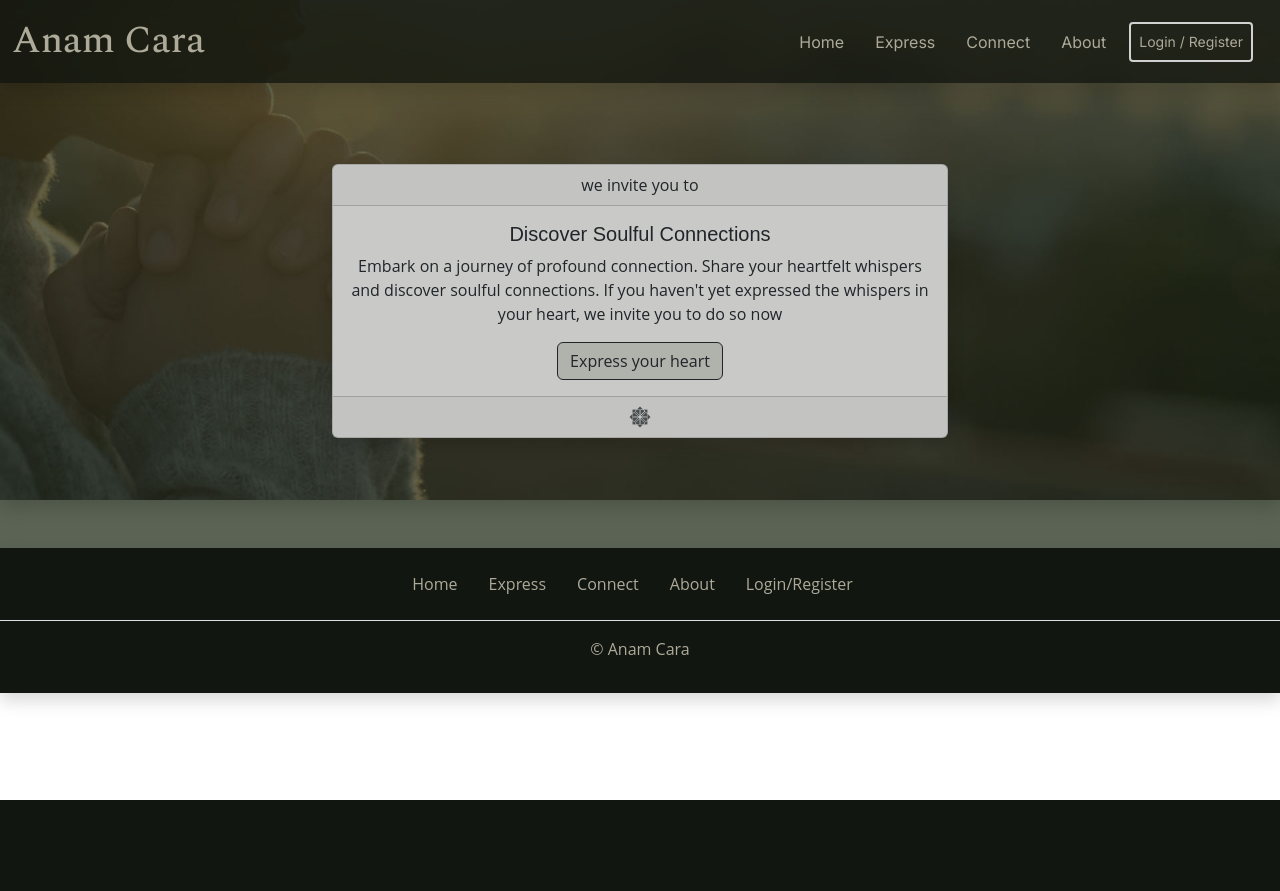
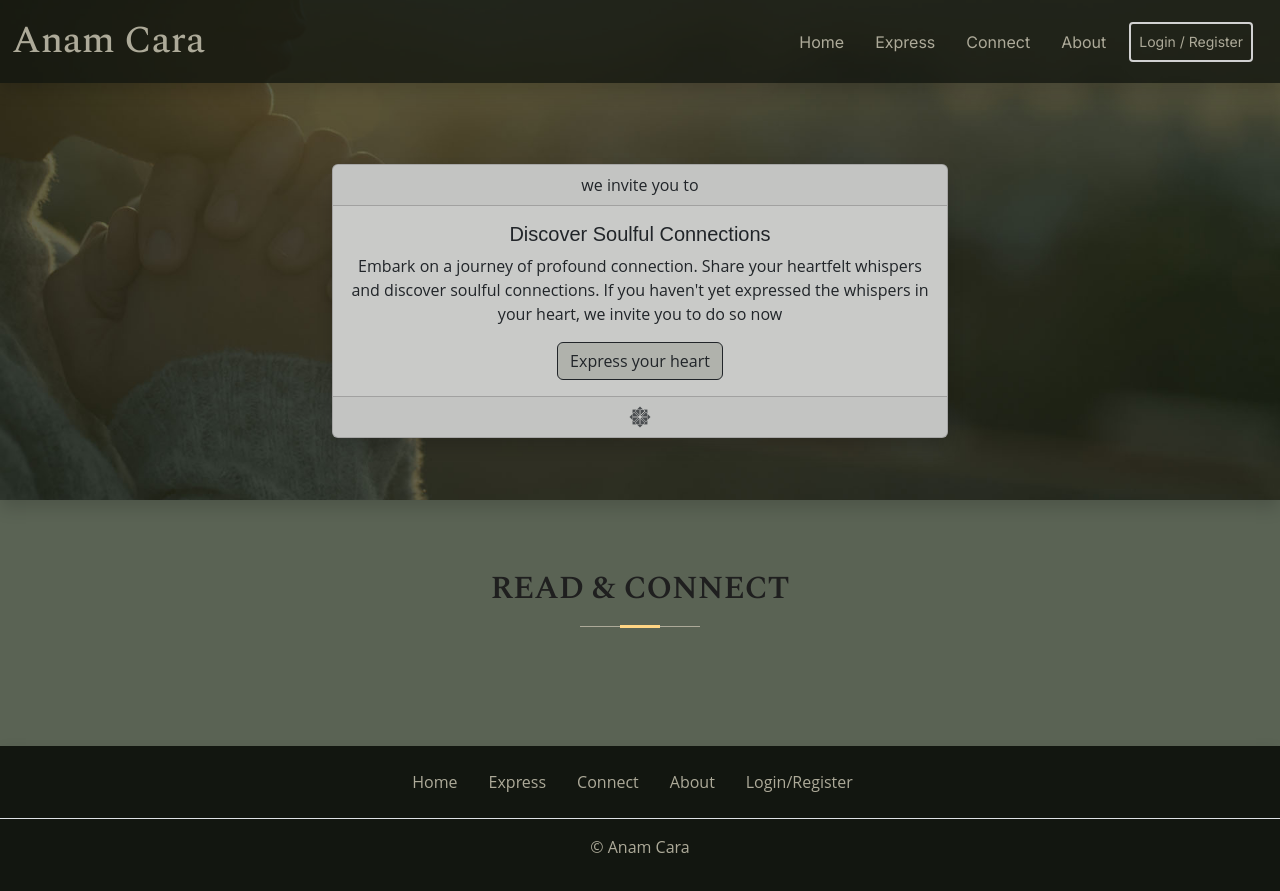
Before and after one commit to PhilEllis/AnamCara-milestone-3, a Flask app: page /notes in a window 1280 px wide. Before the commit the page ends 800 px from the top, so only its background shows below. Run offline with Flask 3, Linux system fonts and the light colour scheme; data that the repository does not hold is empty; some libraries are stand-ins or nearby versions.

Commit message:
Feat!: Flash message after note submission

```diff
--- a/notemanager/routes.py
+++ b/notemanager/routes.py
@@ -131,6 +131,10 @@ def add_note():
         )
         db.session.add(note)
         db.session.commit()
+
+        flash(("Whisper submitted! Messages published at 00:00 GMT the day"
+               " after the selected publish date"), "success")
+
         return redirect(url_for("notes"))
     return render_template("add_note.html")
 
--- a/notemanager/templates/notes.html
+++ b/notemanager/templates/notes.html
@@ -39,6 +39,9 @@
 <!-- ======= Display Note ======= -->
 <section id="notes-display" class="d-flex align-items-center justify-content-center">
   <div class="container">
+    <div class="section-title">
+      <h2>Read & Connect</h2>
+    </div>
     <div class="row d-flex justify-content-center align-items-center mb-5">
       {% for note in notes %}
       <div class="col-10">
```
